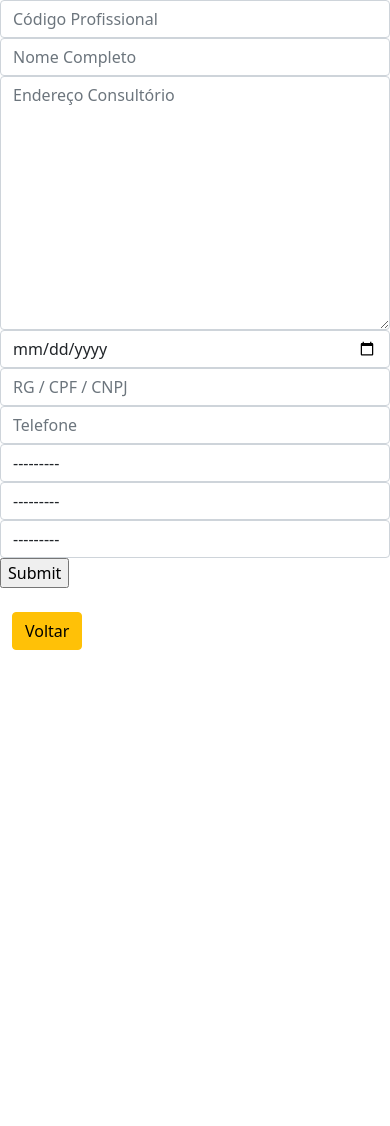
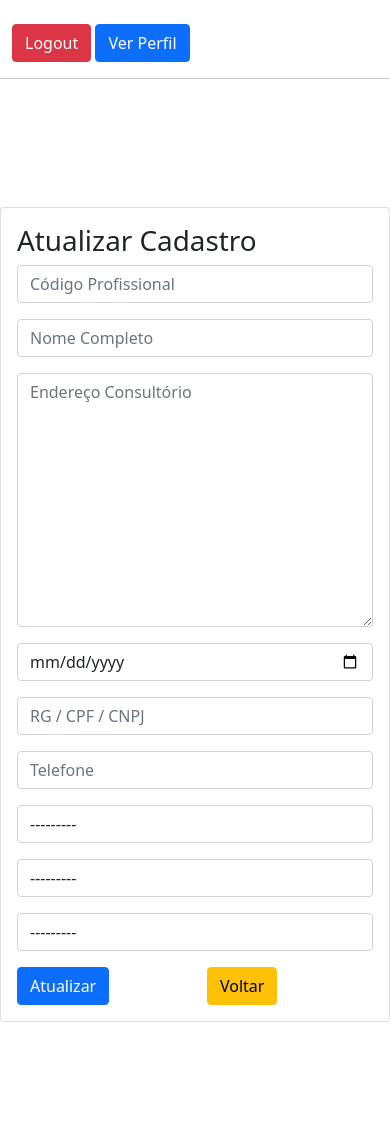
Before and after one commit to HenriquePincelli/WorKinatorSite, a Django app: page /polls/atualizaprofissionalsaude/ in a window 390 px wide. Before the commit the page ends 650 px from the top, so only its background shows below. Run offline with Django 4.2, Linux system fonts and the light colour scheme; a user stored in the database is signed in; some libraries are stand-ins or nearby versions.

Commit message:
Delivery Day!!!!!!!

```diff
--- a/polls/forms.py
+++ b/polls/forms.py
@@ -129,7 +129,7 @@ class CadastroPacienteForm(ModelForm):
         model = Paciente
         fields = ["NomeCompleto", "Telefone", "DataNascimento", "Cidade",
                   "Deficiencia", "Remedio", "Enfermidades", "Encaminhamento",
-                  "EstadoCivil", "Cor"]
+                  "EstadoCivil"]
 
 class CadastroConsulta(forms.Form):
 
@@ -152,11 +152,11 @@ class CadastroConsultaForm(ModelForm):
     class Meta:
         model = Consulta
         fields = ["IDPaciente", "DataHoraConsulta", "Atendimento", "Valor",
-                  "Comentarios", "Cor"]
+                  "Comentarios"]
 
     def __init__(self, *args, **kwargs):
         super(CadastroConsultaForm, self).__init__(*args, **kwargs)
-        self.fields['IDPaciente'].queryset = Paciente.objects.all()
+        self.fields['IDPaciente'].queryset = Paciente.objects.filter(Active=True).all()
         self.fields['IDPaciente'].to_field_name = 'NomeCompleto'
 
 #Register PUT's
@@ -261,7 +261,7 @@ class AtualizaPacienteForm(ModelForm):
         model = Paciente
         fields = ["IDPaciente", "NomeCompleto", "Telefone", "DataNascimento",
                   "Cidade", "Deficiencia", "Remedio", "Enfermidades",
-                  "Encaminhamento", "EstadoCivil", "Cor"]
+                  "Encaminhamento", "EstadoCivil"]
 
 class AtualizaConsulta(forms.Form):
 
@@ -283,7 +283,7 @@ class AtualizaConsultaForm(ModelForm):
     class Meta:
         model = Consulta
         fields = ["IDConsulta", "DataHoraConsulta", "Atendimento", "Valor",
-                  "Comentarios", "Cor"]
+                  "Comentarios"]
 
 class AtualizaConsultaObservacao(forms.Form):
 
@@ -296,7 +296,7 @@ class AtualizaConsultaObservacaoForm(ModelForm):
 
     class Meta:
         model = Consulta
-        fields = ["IDConsulta", "Comentarios", "Cor"]
+        fields = ["IDConsulta", "Comentarios"]
 
 #Register DELETE's
 class DeleteProfissionalSaude(forms.Form):
--- a/polls/models.py
+++ b/polls/models.py
@@ -135,6 +135,7 @@ class Paciente(models.Model):
     CreatedAt = models.DateTimeField()
     UpdatedAt = models.DateTimeField()
     Active = models.BooleanField()
+    IDReference = models.TextField(max_length=255)
 
     def __str__(self):
         return self.NomeCompleto
@@ -158,3 +159,4 @@ class Consulta(models.Model):
     CreatedAt = models.DateTimeField()
     UpdatedAt = models.DateTimeField()
     Active = models.BooleanField()
+    IDReference = models.TextField(max_length=255)
--- a/polls/views.py
+++ b/polls/views.py
@@ -61,7 +61,8 @@ def CadastroProfissionalSaude(request):
             userData = {
                 "email":request.POST["email"],
                 "username":request.POST["username"],
-                "password":request.POST["senha"]
+                "password":request.POST["senha"],
+                "is_superuser":True
             }
             user = User.objects.create_user(**userData)
 
@@ -109,10 +110,10 @@ def CadastroPaciente(request):
                 Enfermidades = request.POST["Enfermidades"],
                 Encaminhamento = request.POST["Encaminhamento"],
                 EstadoCivil = request.POST["EstadoCivil"],
-                Cor = request.POST["Cor"],
                 CreatedAt = datetime.now(saoPauloTime),
                 UpdatedAt = datetime.now(saoPauloTime),
-                Active = True
+                Active = True,
+                IDReference = profissionalSaude.User_id
             )
             paciente.save()
             return redirect("workinator:GetPacientesProfissional")
@@ -137,10 +138,10 @@ def CadastroConsulta(request):
                 Atendimento = request.POST["Atendimento"],
                 Valor = request.POST["Valor"],
                 Comentarios = request.POST["Comentarios"],
-                Cor = request.POST["Cor"],
                 CreatedAt = datetime.now(saoPauloTime),
                 UpdatedAt = datetime.now(saoPauloTime),
-                Active = True
+                Active = True,
+                IDReference = profissionalSaude.User_id
             )
             consulta.save()
             return redirect("workinator:GetConsultasProfissional")
@@ -155,7 +156,7 @@ def AtualizaProfissionalSaude(request):
     if request.method == 'POST':
         form = AtualizaProfissionalSaudeForm(request.POST)
         if form.is_valid():
-            profissional_saude = get_object_or_404(ProfissionalSaude, IDProfissional=request.user.id, Active=True)
+            profissional_saude = get_object_or_404(ProfissionalSaude, User_id=request.user.id, Active=True)
 
             profissional_saude.CodigoProfissional = request.POST["CodigoProfissional"]
             profissional_saude.NomeCompleto = request.POST["NomeCompleto"]
@@ -193,7 +194,6 @@ def AtualizaPaciente(request):
             paciente.Enfermidades = request.POST["Enfermidades"]
             paciente.Encaminhamento = request.POST["Encaminhamento"]
             paciente.EstadoCivil = request.POST["EstadoCivil"]
-            paciente.Cor = request.POST["Cor"]
             paciente.UpdatedAt = datetime.now(saoPauloTime)
             paciente.save()
 
@@ -216,7 +216,6 @@ def AtualizaConsulta(request):
             consulta.Atendimento = request.POST["Atendimento"]
             consulta.Valor = request.POST["Valor"]
             consulta.Comentarios = request.POST["Comentarios"]
-            consulta.Cor = request.POST["Cor"]
             consulta.UpdatedAt = datetime.now(saoPauloTime)
             consulta.save()
 
@@ -236,7 +235,6 @@ def AtualizaConsultaObservacao(request):
             consulta = get_object_or_404(Consulta, IDConsulta=request.POST["IDConsulta"], Active=True)
 
             consulta.Comentarios = request.POST["Comentarios"]
-            consulta.Cor = request.POST["Cor"]
             consulta.UpdatedAt = datetime.now(saoPauloTime)
             consulta.save()
 
@@ -317,7 +315,7 @@ def DeleteConsulta(request):
 @login_required
 def GetProfissionalSaude(request):
     context = {}
-    profissional = ProfissionalSaude.objects.filter(IDProfissional=request.user.id, Active=True)
+    profissional = ProfissionalSaude.objects.filter(User_id=request.user.id, Active=True)
     profissionalData = [{
         "CodigoProfissional": item.CodigoProfissional,
         "NomeCompleto": item.NomeCompleto,
@@ -369,8 +367,7 @@ def GetPaciente(request):
             "Remedio": paciente.Remedio,
             "Enfermidades": paciente.Enfermidades,
             "Encaminhamento": paciente.Encaminhamento,
-            "EstadoCivil": paciente.EstadoCivil,
-            "Cor": paciente.Cor
+            "EstadoCivil": paciente.EstadoCivil
         }
         context["paciente"] = pacienteData
 
@@ -391,8 +388,7 @@ def GetPacientes(request):
             "Remedio": item.Remedio,
             "Enfermidades": item.Enfermidades,
             "Encaminhamento": item.Encaminhamento,
-            "EstadoCivil": item.EstadoCivil,
-            "Cor": item.Cor
+            "EstadoCivil": item.EstadoCivil
         } for item in paciente]
 
     return JsonResponse(pacienteData, safe=False)
@@ -410,8 +406,7 @@ def GetConsulta(request):
             "DataHoraConsulta": consulta.DataHoraConsulta,
             "Atendimento": consulta.Atendimento,
             "Valor": consulta.Valor,
-            "Comentarios": consulta.Comentarios,
-            "Cor": consulta.Cor
+            "Comentarios": consulta.Comentarios
         }
         context["consulta"] = consultaData
 
@@ -429,8 +424,7 @@ def GetConsultasPaciente(request):
             "DataHoraConsulta": item.DataHoraConsulta,
             "Atendimento": item.Atendimento,
             "Valor": item.Valor,
-            "Comentarios": item.Comentarios,
-            "Cor": item.Cor
+            "Comentarios": item.Comentarios
         } for item in consulta]
 
         #return JsonResponse(consultaData, safe=False)
@@ -443,7 +437,7 @@ def GetPacientesProfissional(request):
     context = {}
     #form = GetPacientesProfissionalForm()
     #if request.method == 'POST':
-    paciente = Paciente.objects.filter(IDProfissional=request.user.id, Active=True)
+    paciente = Paciente.objects.filter(IDReference=request.user.id, Active=True)
     pacienteData = [{
         "IDPaciente": item.IDPaciente,
         "NomeCompleto": item.NomeCompleto,
@@ -454,8 +448,7 @@ def GetPacientesProfissional(request):
         "Remedio": item.Remedio,
         "Enfermidades": item.Enfermidades,
         "Encaminhamento": item.Encaminhamento,
-        "EstadoCivil": item.EstadoCivil,
-        "Cor": item.Cor
+        "EstadoCivil": item.EstadoCivil
     } for item in paciente]
     context["paciente"] = pacienteData
     return render(request, "reads/getpacientesprofissional.html", context)
@@ -467,15 +460,14 @@ def GetPacientesProfissional(request):
 @login_required
 def GetConsultasProfissional(request):
     context = {}
-    consulta = Consulta.objects.filter(IDProfissional=request.user.id, Active=True)
+    consulta = Consulta.objects.filter(IDReference=request.user.id, Active=True)
     consultaData = [{
         "IDConsulta": item.IDConsulta,
         "NomeCompleto": item.NomeCompleto,
         "DataHoraConsulta": item.DataHoraConsulta,
         "Atendimento": item.Atendimento,
         "Valor": item.Valor,
-        "Comentarios": item.Comentarios,
-        "Cor": item.Cor
+        "Comentarios": item.Comentarios
     } for item in consulta]
 
     #return JsonResponse(consultaData, safe=False)
--- a/templates/creates/cadastroconsulta.html
+++ b/templates/creates/cadastroconsulta.html
@@ -41,14 +41,10 @@
                     {% render_field form.Valor id="Valor" type="number" class="form-control" placeholder="Valor"%}
                 </div>
                 <div class="fields">
-                    <label for=""> Deixe um comentario</label>
+                    <label for=""> Deixe um comentário</label>
                     {% render_field form.Comentarios id="Comentarios" type="text" class="form-control" placeholder="Comentarios"%}
                 </div>
 
-                <!-- <div class="fields">
-                    <label for=""></label>
-                    {% render_field form.Cor id="Cor" type="color" class="form-control" placeholder="Cor"%}
-                </div> -->
             </div>
         </div>
 
--- a/templates/creates/cadastropaciente.html
+++ b/templates/creates/cadastropaciente.html
@@ -12,12 +12,12 @@
 
 {% block content %}
     <div class="col-md-6">
-        <form method="POST" action="{% url 'workinator:CadastroProfissionalSaude' %}">
+        <form method="POST" action="{% url 'workinator:CadastroPaciente' %}">
             {% csrf_token %}
 
             <div class="card">
                 <div class="card-body">
-                    <h1>Cadastro Paciente</h1>
+                    <h1>Cadastrar Paciente</h1>
 
 
                     <div class="row">
--- a/templates/deletes/deletepaciente.html
+++ b/templates/deletes/deletepaciente.html
@@ -15,7 +15,7 @@
 
     <div class="card">
         <div class="card-body">
-            <h1> Deletar consulta</h1>
+            <h1> Deletar Paciente</h1>
             <form method="POST" action="{% url 'workinator:DeletePaciente' %}">
                 {% csrf_token %}
                 <label for=""> ID Paciente</label>
--- a/templates/reads/getprofissionalsaude.html
+++ b/templates/reads/getprofissionalsaude.html
@@ -12,6 +12,7 @@
 <div class="col-md-10">
   <div style="overflow: auto;max-height: 25rem;" class=" table-responsive-xl overflow-auto border rounded col card">
     <table id="tabe-requests" class="table table-striped" style="overflow: auto;max-height: 25rem;">
+      <h1>Informações</h1>
       <thead style="background-color: black;color: antiquewhite;">
         <tr>
           <th scope="col">Código Profissional</th>
--- a/templates/updates/atualizaprofissionalsaude.html
+++ b/templates/updates/atualizaprofissionalsaude.html
@@ -1,38 +1,41 @@
+{% extends "base.html" %}
 {% load static %}
 {% load bootstrap_icons %}
 {% load widget_tweaks %}
 
-<!DOCTYPE html>
-<html lang="en">
-    <head>
-        <!-- bootstrap -->
-        <link href="https://cdn.jsdelivr.net/npm/bootstrap@5.1.3/dist/css/bootstrap.min.css" rel="stylesheet" integrity="sha384-1BmE4kWBq78iYhFldvKuhfTAU6auU8tT94WrHftjDbrCEXSU1oBoqyl2QvZ6jIW3" crossorigin="anonymous">
-        <script src="https://cdn.jsdelivr.net/npm/bootstrap@5.1.3/dist/js/bootstrap.bundle.min.js" integrity="sha384-ka7Sk0Gln4gmtz2MlQnikT1wXgYsOg+OMhuP+IlRH9sENBO0LRn5q+8nbTov4+1p" crossorigin="anonymous"></script>
-        <link href="https://cdn.jsdelivr.net/npm/bootstrap-icons@1.11.0/font/bootstrap-icons.css" rel="stylesheet">
-        <meta charset="UTF-8">
-        <meta name="viewport" content="width=device-width, initial-scale=1.0">
-        <title>Document</title>
-    </head>
-    <body>
+{% block title %}
+   WorKinator | Cadastros
+{% endblock %}
+
+{% block content %}
+    <div class="col-md-6">
         <form method="POST" action="{% url 'workinator:AtualizaProfissionalSaude' %}">
             {% csrf_token %}
-            {% render_field form.CodigoProfissional id="CodigoProfissional" type="text" class="form-control" placeholder="Código Profissional"%}
-            {% render_field form.NomeCompleto id="NomeCompleto" type="text" class="form-control" placeholder="Nome Completo"%}
-            {% render_field form.EnderecoConsultorio id="EnderecoConsultorio" type="text" class="form-control" placeholder="Endereço Consultório"%}
-            {% render_field form.DataNascimento id="DataNascimento" type="date" class="form-control" placeholder="Data de Nascimento"%}
-            {% render_field form.RG_CPF_CNPJ id="RG_CPF_CNPJ" type="text" class="form-control" placeholder="RG / CPF / CNPJ"%}
-            {% render_field form.Telefone id="Telefone" type="text" class="form-control" placeholder="Telefone"%}
-            {% render_field form.Abordagem id="Abordagem" type="text" class="form-control" placeholder="Abordagem"%}
-            {% render_field form.Atendimento id="Atendimento" type="text" class="form-control" placeholder="Atendimento"%}
-            {% render_field form.FaixaHorario id="FaixaHorario" type="text" class="form-control" placeholder="Faixa de Horario"%}
-            <input type="submit" value="Submit">
-        </form>
-        <div class="container mt-4">
-            <div class="row">
-                <div class="col-md-6">
-                    <a href="{% url 'workinator:GetProfissionalSaude' %}" class="btn btn-warning">Voltar</a>
+
+            <div class="card">
+                <div class="card-body">
+                    <h1>Atualizar Cadastro</h1>
+
+                    {% render_field form.CodigoProfissional id="CodigoProfissional" type="text" class="form-control mb-3" placeholder="Código Profissional" %}
+                    {% render_field form.NomeCompleto id="NomeCompleto" type="text" class="form-control mb-3" placeholder="Nome Completo" %}
+                    {% render_field form.EnderecoConsultorio id="EnderecoConsultorio" type="text" class="form-control mb-3" placeholder="Endereço Consultório" %}
+                    {% render_field form.DataNascimento id="DataNascimento" type="date" class="form-control mb-3" placeholder="Data de Nascimento" %}
+                    {% render_field form.RG_CPF_CNPJ id="RG_CPF_CNPJ" type="text" class="form-control mb-3" placeholder="RG / CPF / CNPJ" %}
+                    {% render_field form.Telefone id="Telefone" type="text" class="form-control mb-3" placeholder="Telefone" %}
+                    {% render_field form.Abordagem id="Abordagem" type="text" class="form-control mb-3" placeholder="Abordagem" %}
+                    {% render_field form.Atendimento id="Atendimento" type="text" class="form-control mb-3" placeholder="Atendimento" %}
+                    {% render_field form.FaixaHorario id="FaixaHorario" type="text" class="form-control mb-3" placeholder="Faixa de Horário" %}
+
+                    <div class="row mt-3">
+                        <div class="col">
+                            <button type="submit" class="btn btn-primary col">Atualizar</button>
+                        </div>
+                        <div class="col">
+                            <a href="{% url 'workinator:GetProfissionalSaude' %}" class="btn btn-warning col">Voltar</a>
+                        </div>
+                    </div>
                 </div>
             </div>
-        </div>
-</body>
-</html>
+        </form>
+    </div>
+{% endblock %}
```
Also changed, not shown: templates/reads/consulta.html (+5 -2 lines), templates/reads/paciente.html (+5 -2 lines), templates/updates/atualizaconsulta.html (+8 -6 lines), WorKinatorDB.sqlite3, polls/migrations/0007_paciente_idreference.py (added), polls/migrations/0008_consulta_idreference.py (added).
